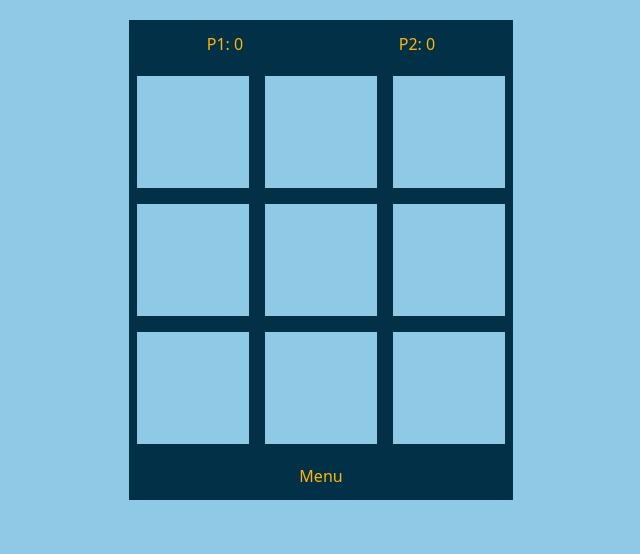
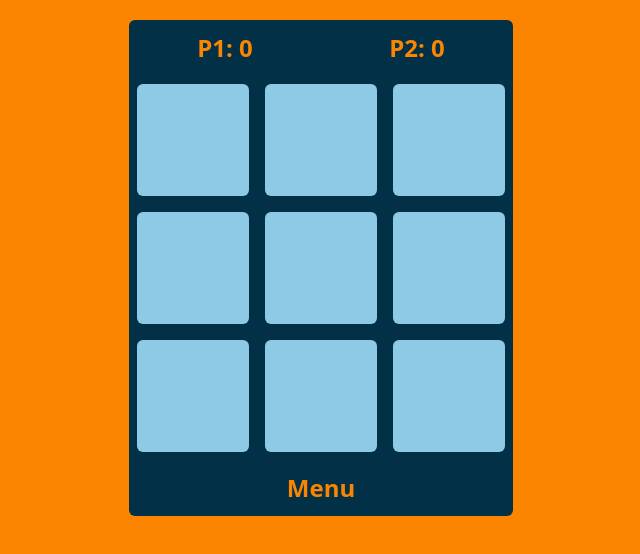
Before and after one commit to StevieBrooks/ReactNaughtsAndCrosses, a React (Create React App) app: page / in a window 1280 px wide. Shown: the top 554 px of the page, without its empty margins (319-959 px from the left). Built offline with nearby package versions, Linux system fonts and the light colour scheme.

Commit message:
board basic styling done

```diff
--- a/src/App.css
+++ b/src/App.css
@@ -1,3 +1,3 @@
 body {
-    background-color: #8ecae6;
+    background-color: #FB8500;
 }
--- a/src/components/DashBoard.jsx
+++ b/src/components/DashBoard.jsx
@@ -13,7 +13,7 @@ export default function DashBoard() {
 
     return (
 
-        <div className="dashboard w-72 sm:w-96 m-auto bg-darkblue text-yellow flex justify-center py-3">
+        <div className="dashboard w-72 sm:w-96 m-auto bg-darkblue text-orange transition-colors hover:text-yellow text-2xl font-bold flex justify-center py-3 rounded-b-md">
             {/* <Button btnTitle="Reset" btnFunction={resetFunc} /> */}
             <Button btnTitle="Menu" btnFunction={menuFunc} />
         </div>
--- a/src/components/GameBoard.jsx
+++ b/src/components/GameBoard.jsx
@@ -48,7 +48,7 @@ export default function GameBoard() {
 
         if (!isWinner && boardState.every(item => item !== null)) {
             setGameActive(false);
-            setGameMessage("It's a draw");
+            setGameMessage("It's a draw!");
             setBoardState(Array(9).fill(null));
             setPlayer(1);
         }
--- a/src/components/GameCell.jsx
+++ b/src/components/GameCell.jsx
@@ -39,7 +39,7 @@ export default function GameCell( { index } ) {
 
 
     return (
-        <div className={`${index} game-cell w-20 sm:w-28 h-20 sm:h-28 m-2 bg-lightblue text-darkblue flex justify-center items-center`} onClick={clickHandler}>
+        <div className={`${index} game-cell w-20 sm:w-28 h-20 sm:h-28 m-2 bg-lightblue text-darkblue flex justify-center items-center rounded-md transition-transform hover:-translate-y-0.5`} onClick={clickHandler}>
             {
                boardState[index] === 1 ? <FaO style={{display: "block"}} /> : boardState[index] === 2 ? <FaX style={{display: "block"}} /> : null
 
--- a/src/components/MenuModal.jsx
+++ b/src/components/MenuModal.jsx
@@ -25,7 +25,7 @@ export default function MenuModal() {
     return (
         <div className="menu-modal-overlay bg-darkblue opacity-90 text-yellow fixed top-0 w-full h-full">
             <div className="menu-modal">
-                <div className="menu-modal-content m-auto">
+                <div className="menu-modal-content">
                     <header>
                         <h1>Menu</h1>
                         <Button btnTitle={<FaX />} btnFunction={() => setMenuActive(false)} />
--- a/src/components/ScoreBoard.jsx
+++ b/src/components/ScoreBoard.jsx
@@ -6,11 +6,11 @@ export default function ScoreBoard() {
 
     return (<>
         {gameActive || gameMessage == "" ?
-            <div className="scoreboard w-72 sm:w-96 bg-darkblue text-yellow m-auto flex flex-wrap justify-around items-center py-3">
+            <div className="scoreboard w-72 sm:w-96 bg-darkblue text-orange text-2xl font-bold m-auto flex flex-wrap justify-around items-center py-3 rounded-t-md">
             <h3 className={`${player === 1 && "bg-green-500"}`}>{playerNames[0]}: <span>{result[0]}</span></h3>
             <h3 className={`${player === 2 && "bg-green-500"}`}>{playerNames[1]}: <span>{result[1]}</span></h3>
         </div>    :
-        <div className="scoreboard w-72 sm:w-96 bg-darkblue text-yellow m-auto flex flex-wrap justify-around items-center py-3">{gameMessage}</div>
+        <div className="scoreboard w-72 sm:w-96 bg-darkblue text-orange text-2xl font-bold m-auto flex flex-wrap justify-around items-center py-3 rounded-t-md">{gameMessage}</div>
     }
     </>
 
```
